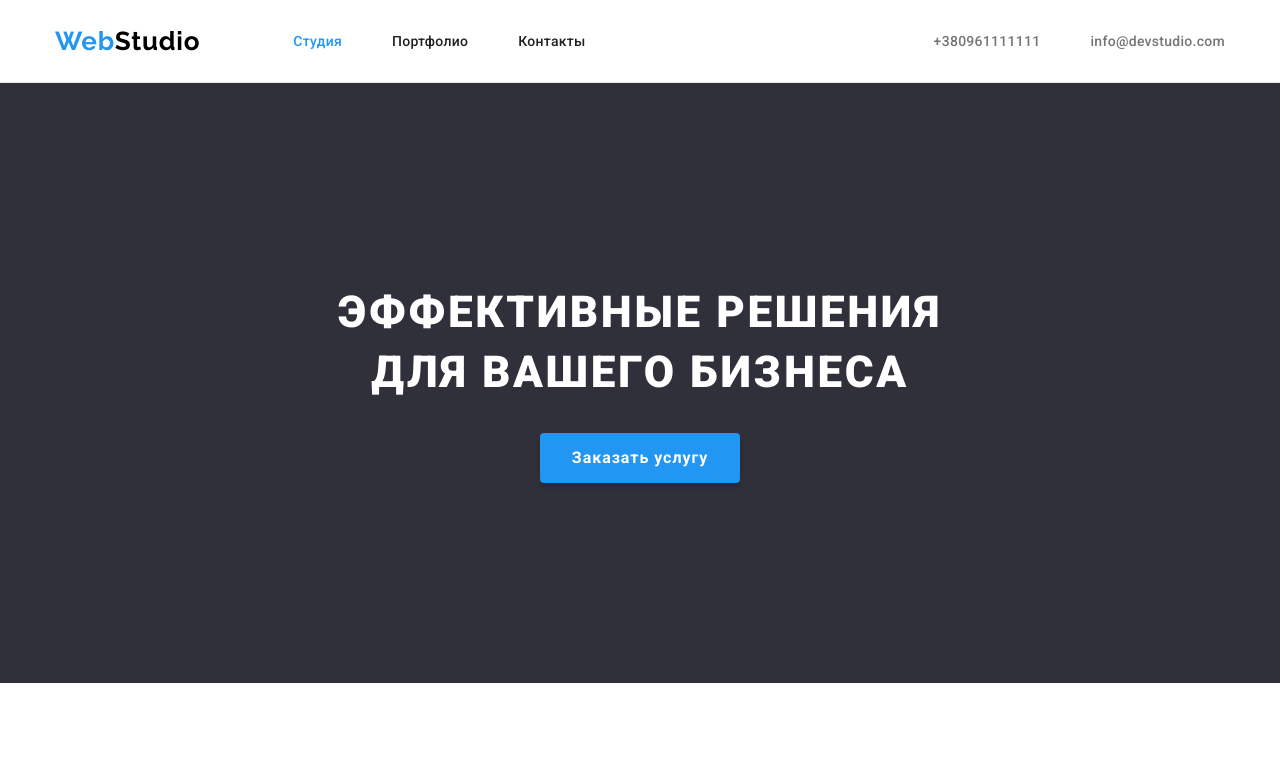
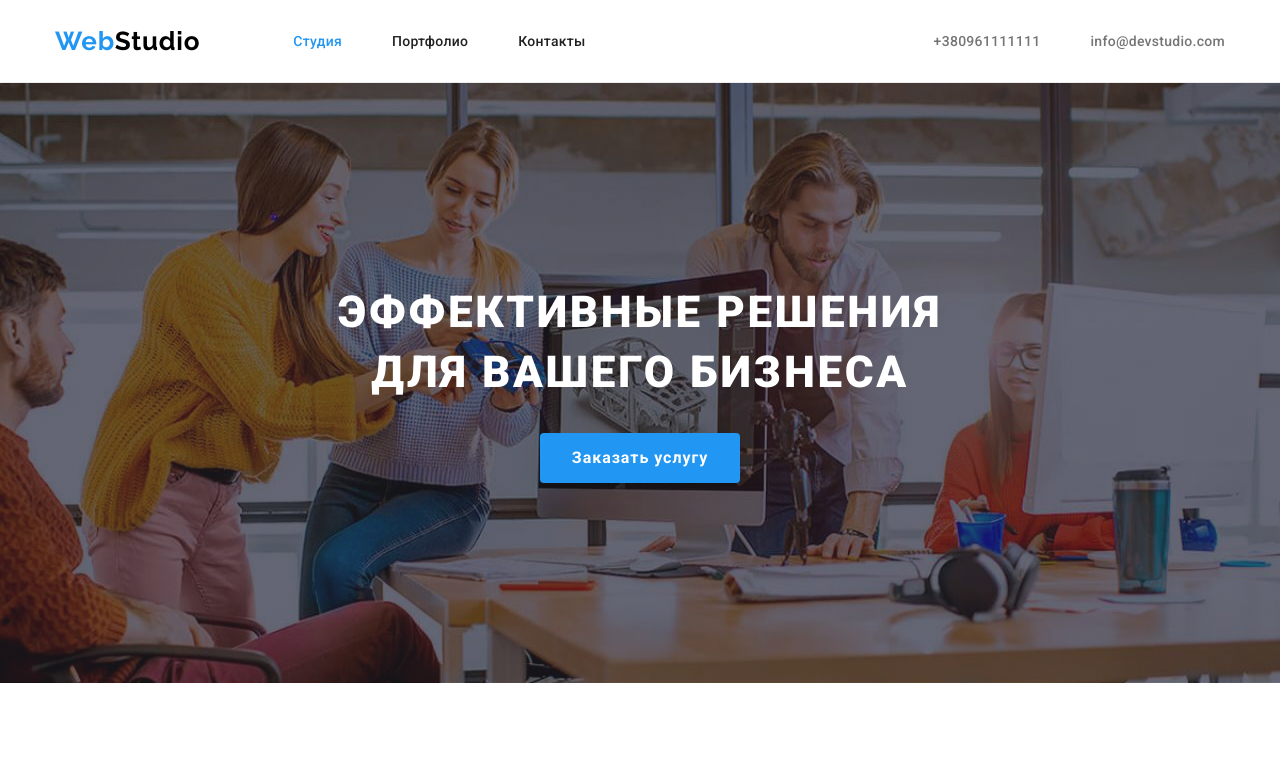
Before and after one commit to skyangelsUA/goit-markup-hw-04, a plain HTML site: page index.html in a window 1280 px wide. Shown: the top 773 px of the page. Drawn offline with nearby package versions, Linux system fonts and the light colour scheme.

Commit message:
Hero Img
Добавлен фон в виде кртинки, секция герой, + градиент.

```diff
--- a/css/styles.css
+++ b/css/styles.css
@@ -129,9 +129,12 @@ h3 {
 /* МЕЙН */
 /* Секция 1 */
 .hero {
-  background-color: #2f303a;
+  background-image: linear-gradient(rgba(47, 48, 58, 0.4), rgba(47, 48, 58, 0.4)), url(../images/hero.jpg);
   padding-top: 200px;
   padding-bottom: 200px;
+  background-repeat: no-repeat;
+  border-style: cover;
+  background-position: center;
 }
 .hero-title {
   font-weight: 900;
```
Also changed, not shown: images/hero.jpg (added).
